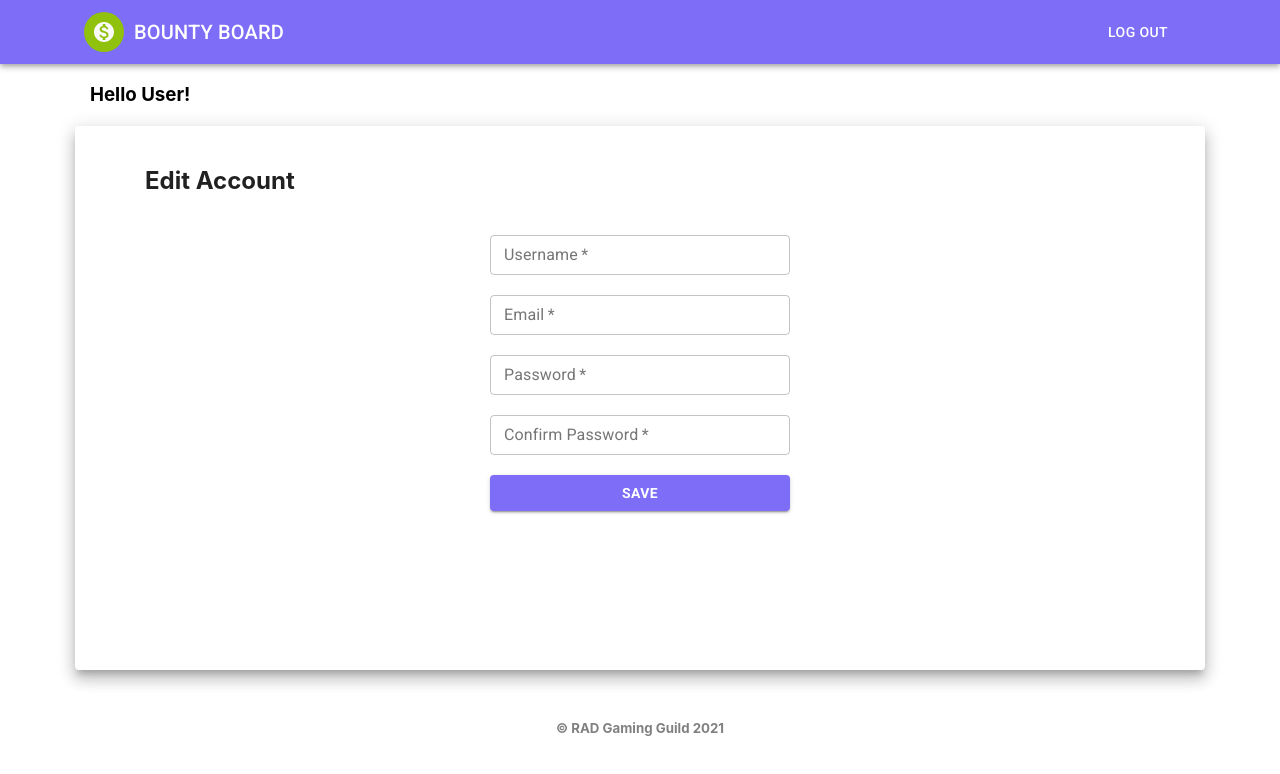
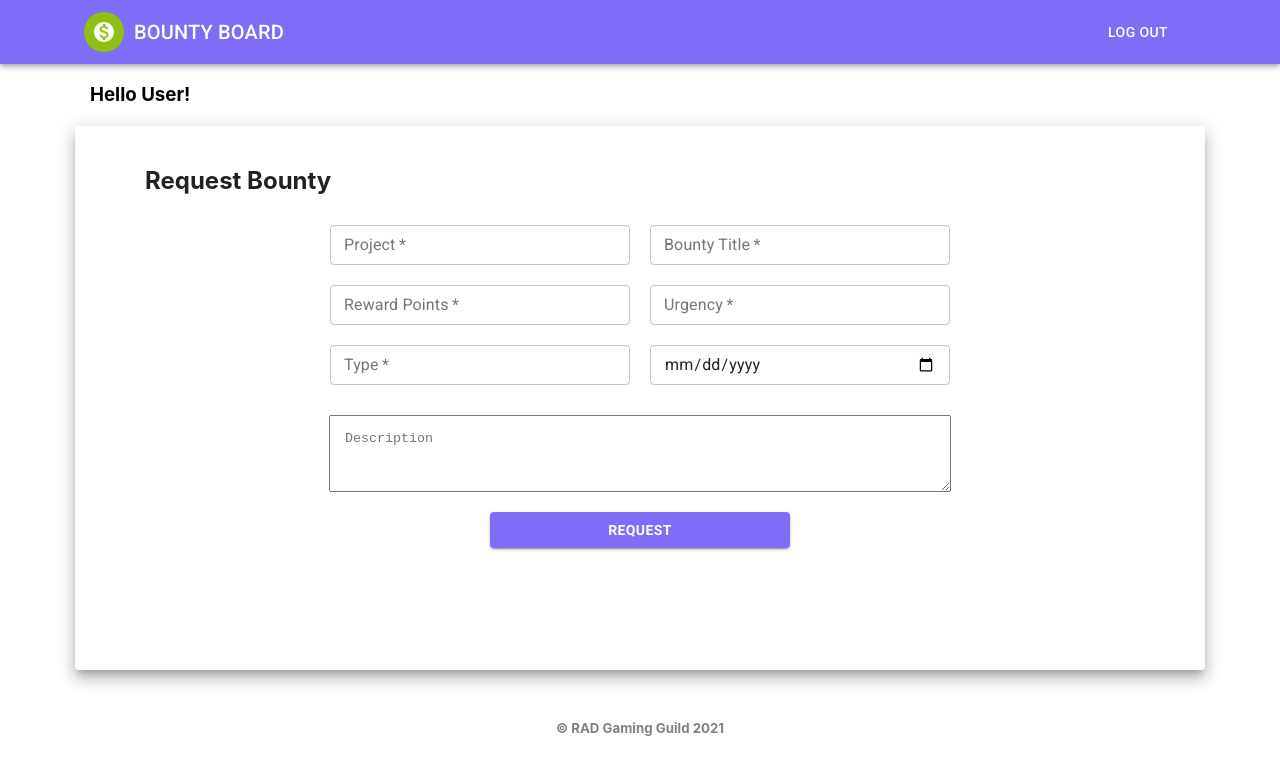
Before and after one commit to dlanoronald123/bountyboard, a React (Create React App) app: page / in a window 1280 px wide. Shown: the top 774 px of the page. Built offline with nearby package versions, Linux system fonts and the light colour scheme.

Commit message:
Added Request Bounty Component

```diff
--- a/src/App.js
+++ b/src/App.js
@@ -1,8 +1,11 @@
 // import Login from './components/Login';
 // import Register from './components/Register';
+// import EditAccount from './components/EditAccount';
+
 import Navbar from './components/Navbar';
 import Footer from './components/Footer';
-import EditAccount from './components/EditAccount';
+import RequestBounty from './components/RequestBounty';
+
 
 
 function App() {
@@ -10,8 +13,9 @@ function App() {
     <>
       {/* <Login/> */}
       {/* <Register/> */}
+      {/* <EditAccount /> */}
       <Navbar/>
-      <EditAccount />
+      <RequestBounty />
       <Footer/>
     </>
   );
--- /dev/null
+++ b/src/components/RequestBounty.js
@@ -0,0 +1,47 @@
+import React from 'react'
+import { Grid, Paper, TextField, Button, TextareaAutosize, Container } from '@material-ui/core'
+
+
+const RequestBounty = () => {
+  const paperStyle={padding:20, height: '63vh', width:1090, margin:'20px auto'}
+  const user = {marginLeft: '90px'}
+  const account = {marginLeft: '50px'}
+  const form = { display:'flex', flexDirection: 'column', alignItems:'center'}
+  const row = { display:'flex', alignItems:'center', justifyContent:'center'}
+  const textField = {marginTop: '20px', width:'300px', margin:'10px 10px'}
+  const textArea = {marginTop: '20px', width:'590px', padding:'15px'}
+  const btn = {marginTop: '20px', backgroundColor:'#7e6df7', color:'white', fontWeight:'bold', width:'300px'}
+
+
+  return (
+    <Grid>
+      <h3 style={user}>Hello User! </h3>
+      <Paper elevation={10} style={paperStyle}>
+      <h2 style={account}>Request Bounty</h2>
+      <Grid style={form}>
+        <Container style={row}>
+          <TextField label="Project" size="small" fullWidth variant='outlined'style={textField} required />
+          <TextField label="Bounty Title" type='email' size="small" fullWidth variant='outlined' style={textField} required />
+        </Container>
+        <Container style={row}>
+          <TextField label="Reward Points" size="small" fullWidth variant='outlined'style={textField} required />
+          <TextField label="Urgency" type='email' size="small" fullWidth variant='outlined' style={textField} required />
+        </Container>
+        <Container style={row}>
+          <TextField label="Type" size="small" fullWidth variant='outlined'style={textField} required />
+          <TextField type='date' size="small" fullWidth variant='outlined' style={textField} required />
+        </Container>
+        <TextareaAutosize aria-label="minimum height" minRows={3} placeholder="Description" style={textArea} fullWidth variant='outlined'/>
+        <Button type='submit' style={btn} fullWidth variant='contained' onClick={() => {
+							alert("I'm a button.");
+						}}>REQUEST</Button>
+
+      </Grid>
+      </Paper>
+    </Grid>
+
+
+  )
+}
+
+export default RequestBounty
```
